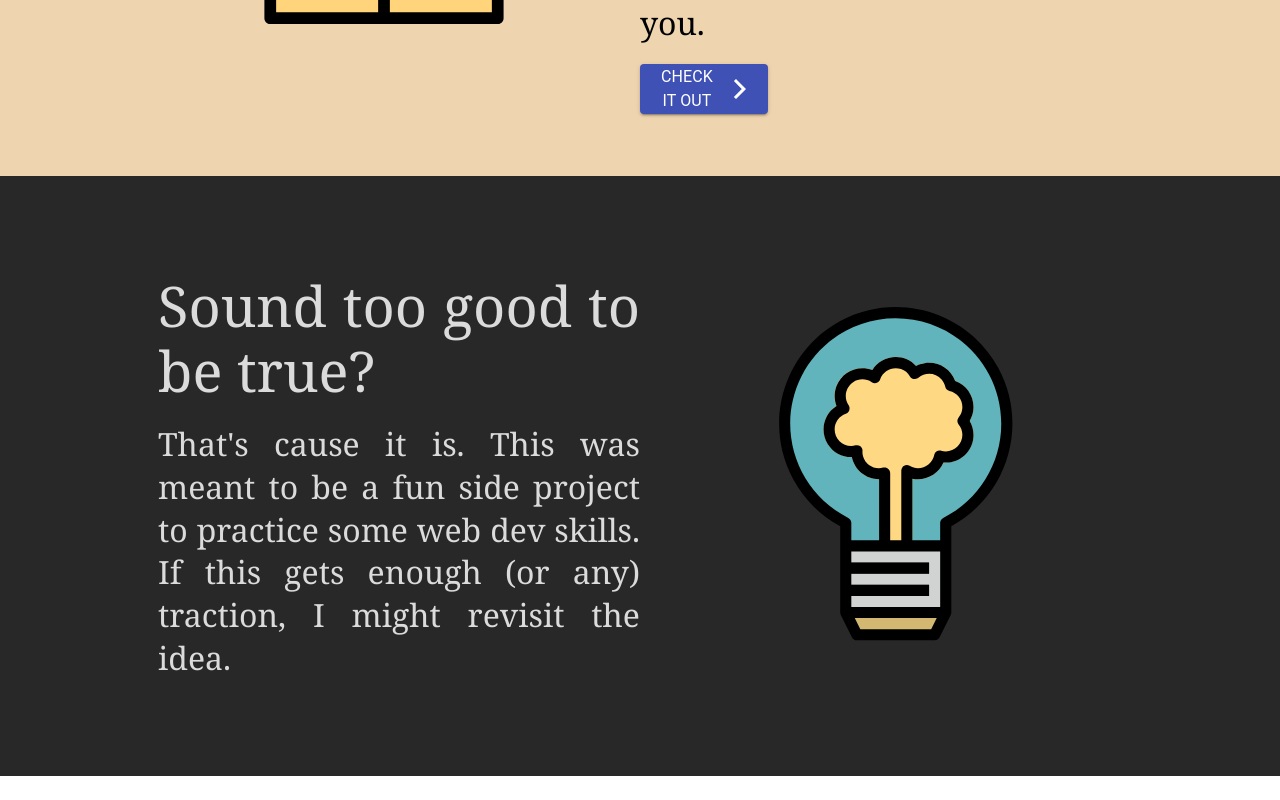
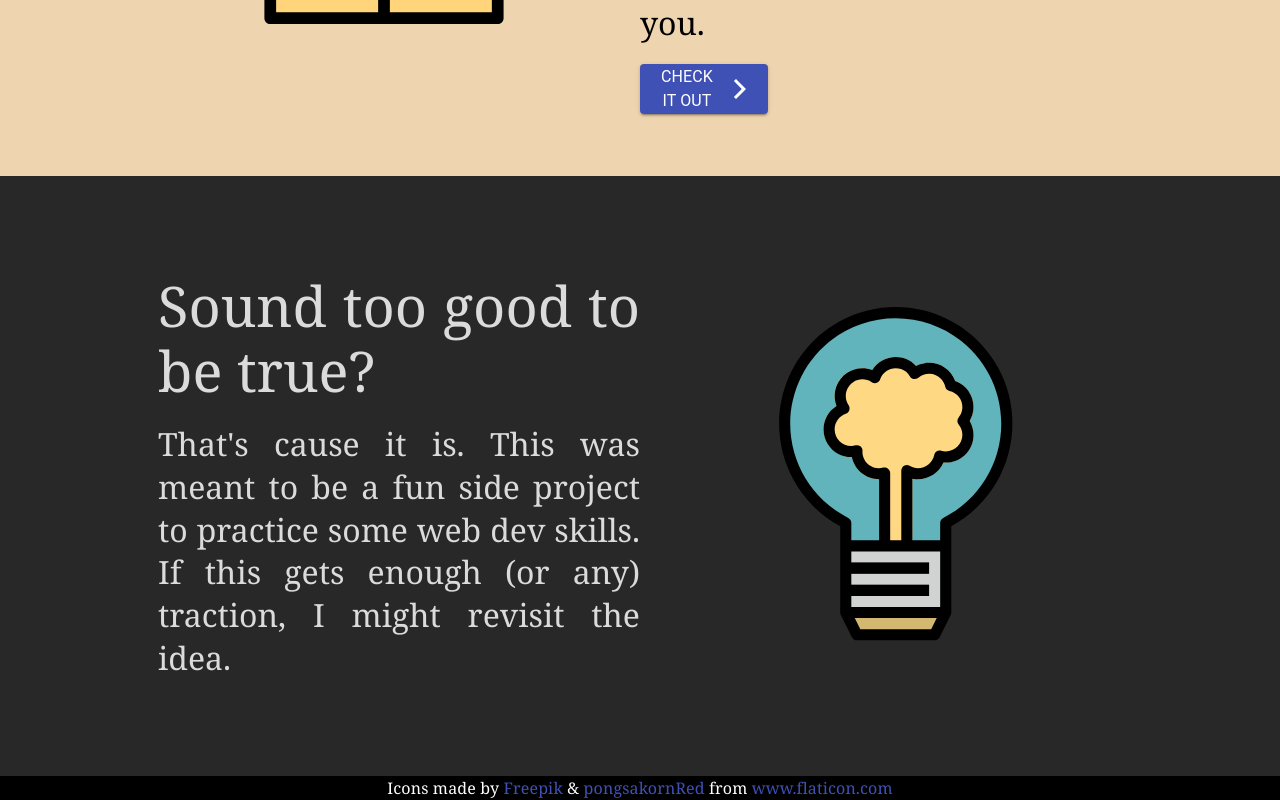
Before and after one commit to liewrichmond/returnMe, a React app in the folder client/: page /landing in a window 1280 px wide. Shown: the part 424-1224 px from the top of the page. Before the commit the page ends 1200 px from the top, so only its background shows below. Built offline with nearby package versions, Linux system fonts and the light colour scheme.

Commit message:
routing kinda working??

```diff
--- a/client/src/components/App.tsx
+++ b/client/src/components/App.tsx
@@ -1,15 +1,7 @@
 import React, { useState } from "react";
-import ReactDOM from 'react-dom';
 import AuthenticationPage from "./Authenticationpage"
-import LandingPage from "./LandingPage"
 import BaseLayout from "./BaseLayout"
 import { Controller } from "../loginController"
-import {
-  BrowserRouter as Router,
-  Switch,
-  Route,
-  Link
-} from "react-router-dom";
 
 const App: React.FC = () => {
   const [isAuthenticated, setIsAuthenticated] = useState(false)
--- a/client/src/components/LandingPage.tsx
+++ b/client/src/components/LandingPage.tsx
@@ -5,6 +5,7 @@ import Typography from "@material-ui/core/Typography"
 import Button from "@material-ui/core/Button"
 import ArrowForwardIosIcon from '@material-ui/icons/ArrowForwardIos';
 import { Link } from "react-router-dom";
+import  MaterialLink from '@material-ui/core/Link';
 
 const useStyles = makeStyles({
     mainContainer: {
@@ -39,6 +40,14 @@ const useStyles = makeStyles({
         height: "50px",
         marginTop: "20px"
     },
+    footer: {
+        textAlign: "center",
+        backgroundColor: "black"
+    },
+    footerText: {
+        fontFamily: '"Means Web",Georgia,Times,"Times New Roman",serif',
+        color:"white"
+    }
 
 })
 
@@ -149,6 +158,11 @@ const LandingPage: React.FC = () => {
                     </Grid>
                 </Grid>
             </div>
+            <div className={classes.footer}>
+                <Typography className={classes.footerText}>
+                    Icons made by <MaterialLink href="https://www.flaticon.com/authors/freepik" title="Freepik">Freepik</MaterialLink> & <MaterialLink href="https://www.flaticon.com/authors/pongsakornred" title="pongsakornRed">pongsakornRed</MaterialLink> from <MaterialLink href="https://www.flaticon.com/" title="Flaticon">www.flaticon.com</MaterialLink>
+                </Typography>
+            </div>
         </div>
     )
 }
--- a/client/src/loginController.ts
+++ b/client/src/loginController.ts
@@ -16,7 +16,7 @@ export class Controller {
             username: username,
             password: password
         }
-        return axios.post("/login", data).then((res: AxiosResponse<string>) => {
+        return axios.post("/api/login", data).then((res: AxiosResponse<string>) => {
             return true
         }).catch((err: AxiosError<string>) => {
             return false
@@ -24,16 +24,17 @@ export class Controller {
     }
 
     public async logOut(): Promise<void> {
-        return axios.post("/logout")
+        return axios.post("/api/logout")
     }
 
     public async getUser(): Promise<string> {
-        const response: AxiosResponse<SerializedUser> = await axios.get("/users")
+        const response: AxiosResponse<SerializedUser> = await axios.get("/api/users")
+        console.log(response)
         return response.data.id
     }
 
     public async createUser(user: User): Promise<boolean> {
-        return axios.post("/signup", user).then((res: AxiosResponse<string>) => {
+        return axios.post("/api/signup", user).then((res: AxiosResponse<string>) => {
             return true
         }).catch((error: AxiosError<string>) => {
             return false
--- a/client/src/main.tsx
+++ b/client/src/main.tsx
@@ -12,7 +12,7 @@ const Main: React.FC = () => {
 
   return (
     <BrowserRouter>
-      <Route exact path="/">
+      <Route path="/*">
         {<Redirect to="/landing"/>}
       </Route>
       <Route path="/landing" component={LandingPage} />
--- a/client/src/returnsController.ts
+++ b/client/src/returnsController.ts
@@ -23,16 +23,17 @@ export interface IReturn {
 
 export class Controller {
     public async getReturns(userId: string): Promise<IReturn[]> {
-        const response: AxiosResponse<IReturn[]> = await axios.get(`/returns/user/${userId}`)
+        const response: AxiosResponse<IReturn[]> = await axios.get(`/api/returns/user/${userId}`)
+        console.log(response)
         return response.data
     }
 
     public async createReturn(newReturn: IReturn): Promise<string> {
-        const response: AxiosResponse<string> = await axios.put(`/returns/user/${newReturn.userId}`, newReturn);
+        const response: AxiosResponse<string> = await axios.put(`/api/returns/user/${newReturn.userId}`, newReturn);
         return response.data
     }
 
     public async deleteReturn(toBeRemoved: IReturn): Promise<void> {
-        await axios.delete(`/user/${toBeRemoved.userId}/returns/${toBeRemoved._id}`)
+        await axios.delete(`/api/user/${toBeRemoved.userId}/returns/${toBeRemoved._id}`)
     }
 }
```
Also changed, not shown: 1 other file (tests, documents, lock files or other folders).
